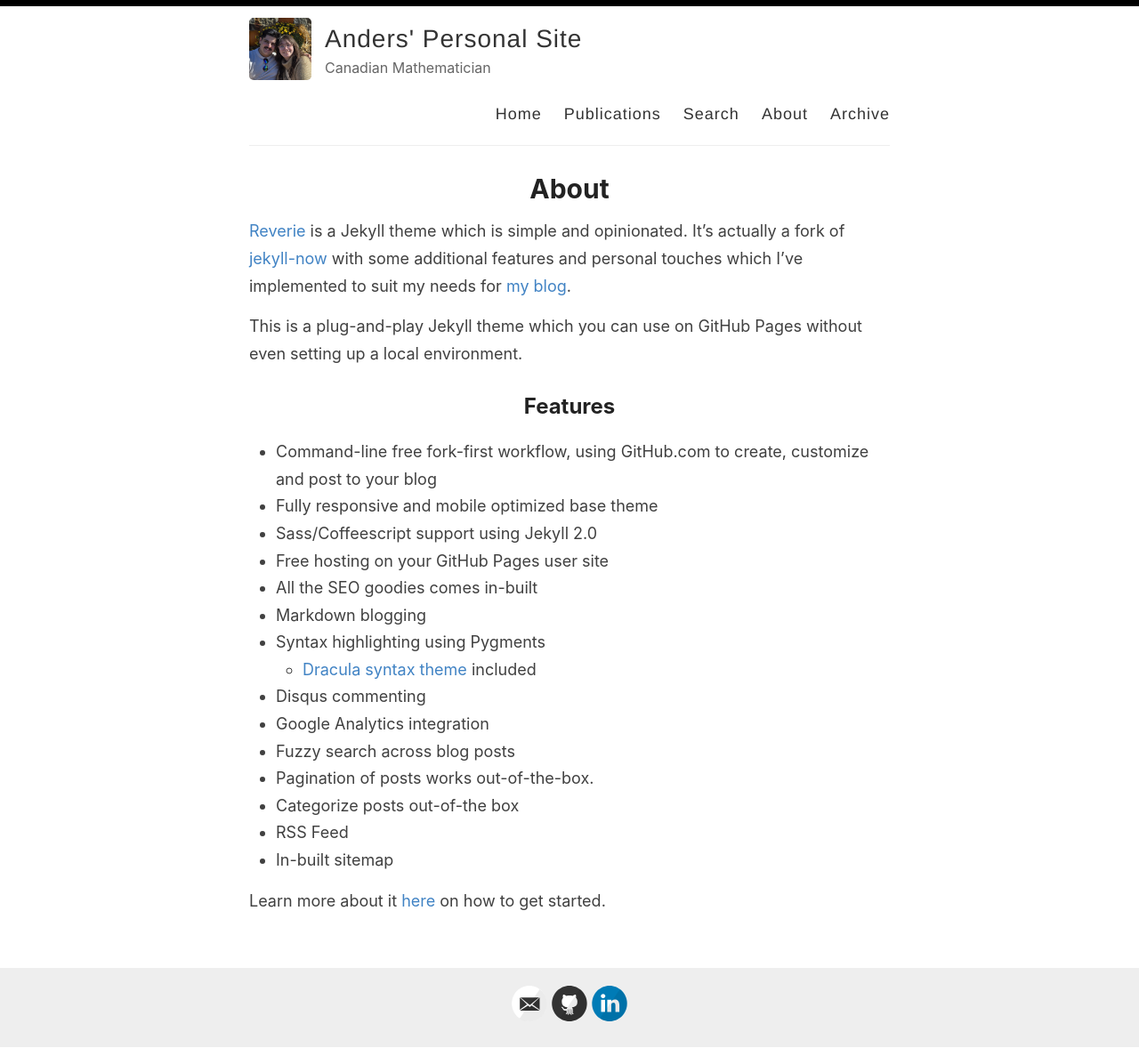
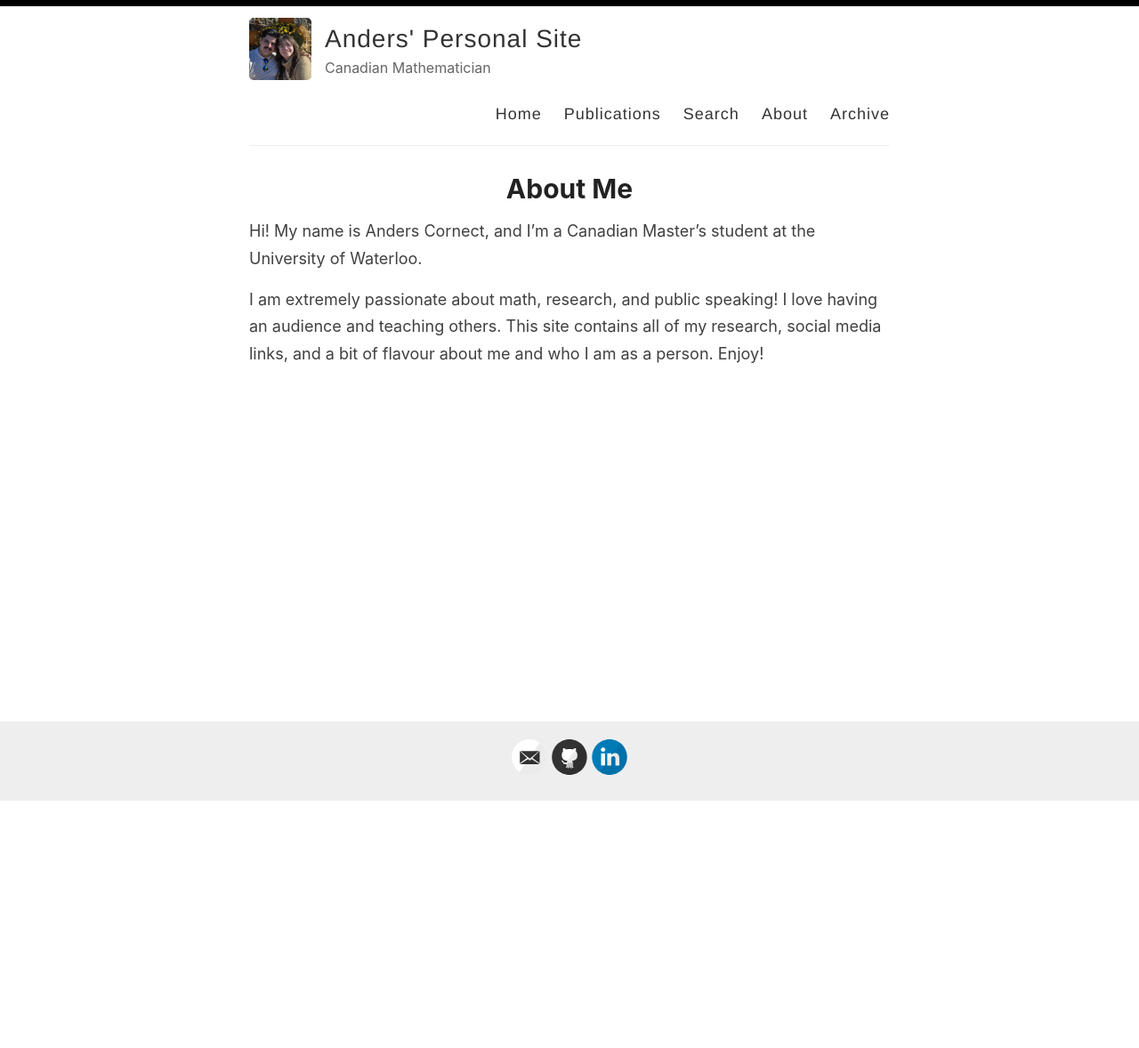
Before and after one commit to And-ers/And-ers.github.io, a Jekyll site: the page built from _pages/about.md, in a window 1280 px wide. Shown: the whole page at 89% size. Built offline with Jekyll 4.4.1, drawn with Linux system fonts in a browser that asks for light colours; after the commit the page ends 901 px from its top, so only the background shows below that.

Commit message:
modified:   _pages/about.md

```diff
--- a/_pages/about.md
+++ b/_pages/about.md
@@ -1,29 +1,9 @@
 ---
 layout: page
-title: About
+title: About Me
 permalink: /about/
 ---
 
-[Reverie](https://github.com/amitmerchant1990/reverie) is a Jekyll theme which is simple and opinionated. It's actually a fork of [jekyll-now](https://github.com/barryclark/jekyll-now) with some additional features and personal touches which I've implemented to suit my needs for [my blog](https://www.amitmerchant.com).
+Hi! My name is Anders Cornect, and I'm a Canadian Master's student at the University of Waterloo.
 
-This is a plug-and-play Jekyll theme which you can use on GitHub Pages without even setting up a local environment.
-
-## Features
-
-- Command-line free fork-first workflow, using GitHub.com to create, customize and post to your blog
-- Fully responsive and mobile optimized base theme
-- Sass/Coffeescript support using Jekyll 2.0
-- Free hosting on your GitHub Pages user site
-- All the SEO goodies comes in-built
-- Markdown blogging
-- Syntax highlighting using Pygments
-    - [Dracula syntax theme](https://draculatheme.com/) included
-- Disqus commenting
-- Google Analytics integration
-- Fuzzy search across blog posts
-- Pagination of posts works out-of-the-box.
-- Categorize posts out-of-the box
-- RSS Feed
-- In-built sitemap
-
-Learn more about it [here](https://github.com/amitmerchant1990/reverie) on how to get started.
+I am extremely passionate about math, research, and public speaking! I love having an audience and teaching others. This site contains all of my research, social media links, and a bit of flavour about me and who I am as a person. Enjoy!
```
